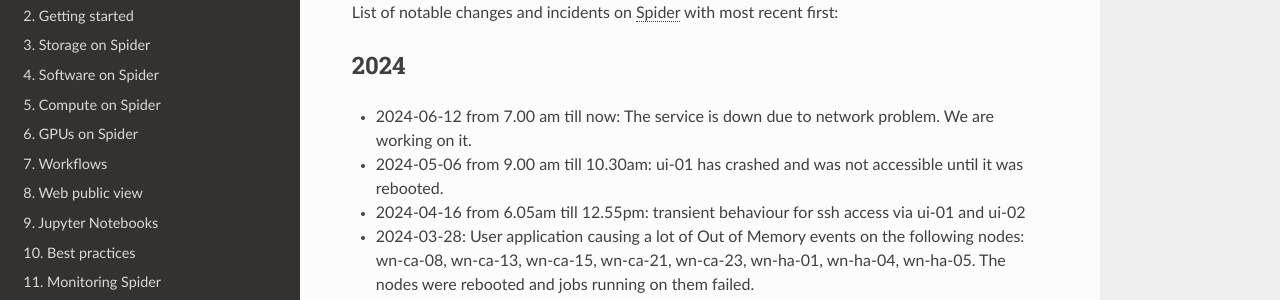
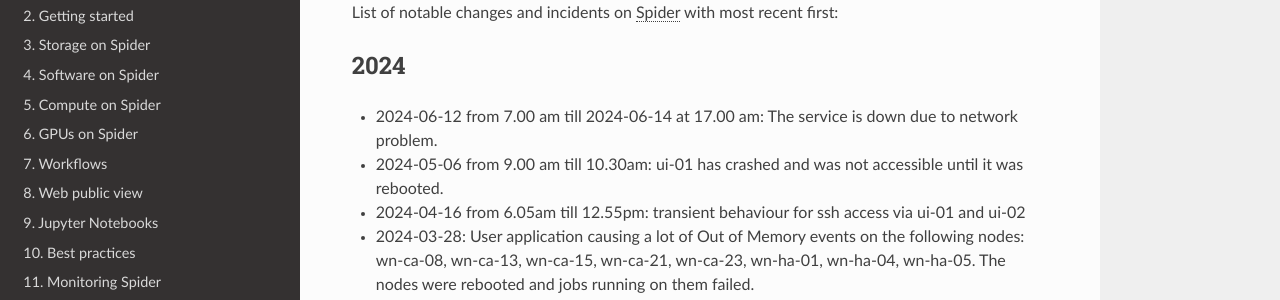
Before and after one commit to sara-nl/spiderdocs, a Sphinx documentation site: the page built from source/Pages/maintenance/service_notices_list.rst, in a window 1280 px wide and 900 px high. Shown: the part 159-459 px from the top of the window. Built offline with Sphinx 7.4.7 and the Read the Docs theme 2.0.0, drawn with Linux system fonts in a browser that asks for light colours.

Commit message:
Update service_notices_list.rst

```diff
--- a/source/Pages/maintenance/service_notices_list.rst
+++ b/source/Pages/maintenance/service_notices_list.rst
@@ -10,7 +10,7 @@
 2024
 ==========
 
-* 2024-06-12 from 7.00 am till now: The service is down due to network problem. We are working on it.
+* 2024-06-12 from 7.00 am till 2024-06-14 at 17.00 am: The service is down due to network problem.
 * 2024-05-06 from 9.00 am till 10.30am: ui-01 has crashed and was not accessible until it was rebooted.
 * 2024-04-16 from 6.05am till 12.55pm: transient behaviour for ssh access via ui-01 and ui-02
 * 2024-03-28: User application causing a lot of Out of Memory events on the following nodes: wn-ca-08, wn-ca-13, wn-ca-15, wn-ca-21, wn-ca-23, wn-ha-01, wn-ha-04, wn-ha-05. The nodes were rebooted and jobs running on them failed.
```
